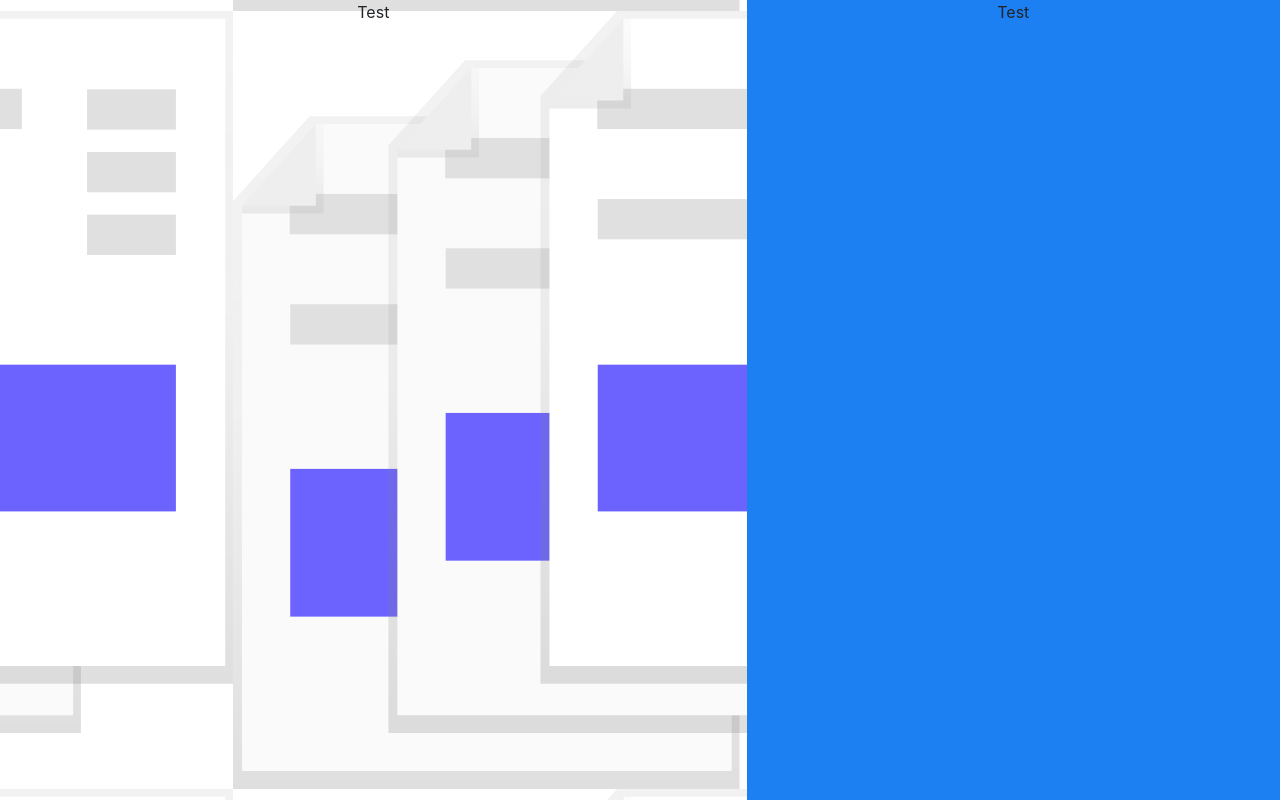
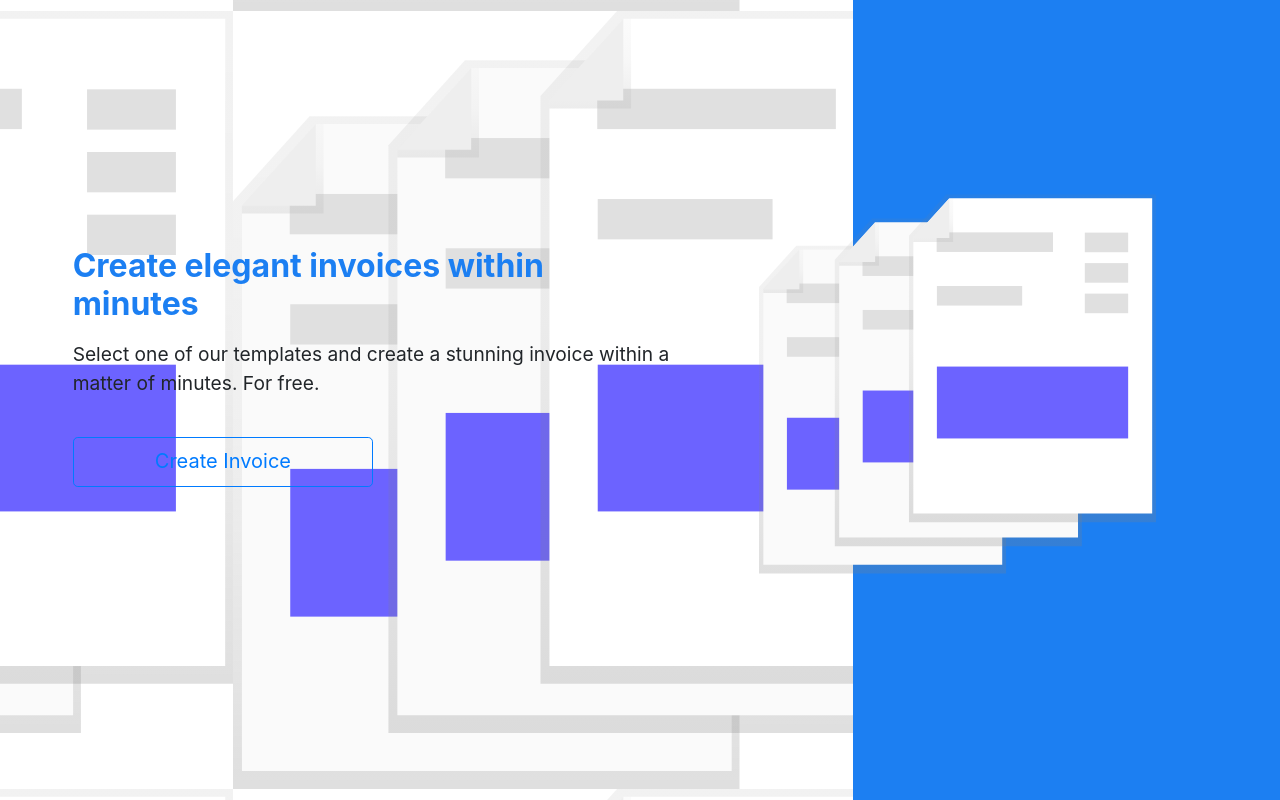
Before and after one commit to juliusvdw/custom-invoice-generator, a React (Create React App) app in the folder client/: page / in a window 1280 px wide. Built offline with nearby package versions, Linux system fonts and the light colour scheme.

Commit message:
Home page layout complete

```diff
--- a/client/src/App.css
+++ b/client/src/App.css
@@ -7,3 +7,7 @@
 
   background-position: center; /* Center the image */
 }
+
+.btn:hover {
+  cursor: pointer;
+}
--- a/client/src/pages/HomePage.js
+++ b/client/src/pages/HomePage.js
@@ -5,15 +5,42 @@ const HomePage = () => {
     <div id="home">
       <div className="container-fluid " style={{ height: "100vh" }}>
         <div className="row h-100">
-          <div className="col-lg-7 col-md-7" id="main-left">
-            Test
+          <div className="col-lg-8 col-md-8 text-left " id="main-left">
+            <div
+              className="container-fluid h-100"
+              style={{
+                paddingTop: "30%",
+                paddingRight: "20%",
+                paddingLeft: "7%",
+              }}
+            >
+              <h2
+                className=""
+                style={{
+                  color: "#1c7ff2",
+                }}
+              >
+                <strong> Create elegant invoices within minutes </strong>
+              </h2>
+              <p style={pStyle} className="mt-3">
+                Select one of our templates and create a stunning invoice within
+                a matter of minutes. For free.
+              </p>
+
+              <btn
+                className="btn btn-outline-primary form-control btn-lg mt-4 w-50 "
+                style={btnStyle}
+              >
+                Create Invoice
+              </btn>
+            </div>
           </div>
           <div
-            className="col-lg-5 col-md-5 d-none d-md-block"
+            className="col-lg-4 col-md-4 d-none d-md-block"
             style={{ background: "#1c7ff2" }}
             id="main-right"
           >
-            Test
+            <img src="files.svg" style={imageStyle} />
           </div>
         </div>
       </div>
@@ -21,4 +48,21 @@ const HomePage = () => {
   );
 };
 
+const imageStyle = {
+  height: "90%",
+  width: "100%",
+  paddingTop: "12%",
+  position: "relative",
+  marginLeft: "-55%",
+};
+
+const pStyle = {
+  fontSize: "1.2rem",
+};
+
+const btnStyle = {
+  borderWidth: "1.5px",
+  height: "50px",
+};
+
 export default HomePage;
```
